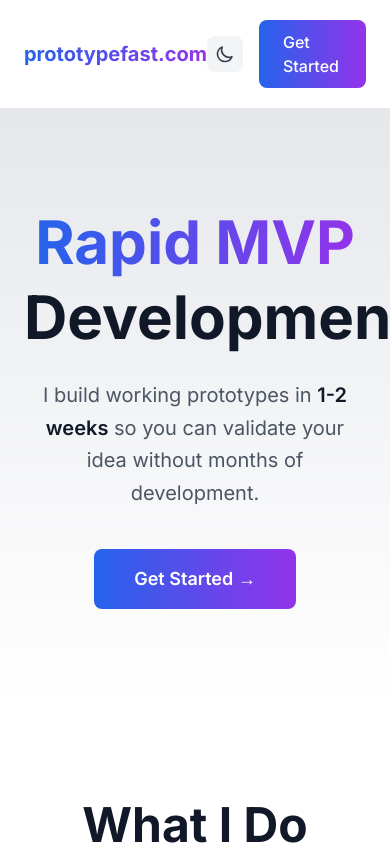
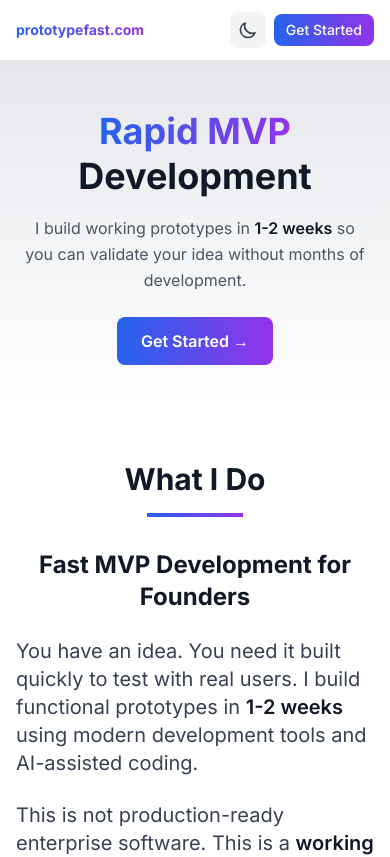
Before and after one commit to gabrielonicala/prototypefast, a Next.js app: page / in a window 390 px wide. Shown: the top 857 px of the page. Built offline with nearby package versions, Linux system fonts and the light colour scheme.

Commit message:
Improve mobile responsiveness for iPhone and small screens

```diff
--- a/app/page.tsx
+++ b/app/page.tsx
@@ -8,13 +8,13 @@ export default function Home() {
     <main className="min-h-screen bg-white dark:bg-gray-900 text-gray-900 dark:text-gray-100 transition-colors">
       {/* Header */}
       <header className="border-b border-gray-200 dark:border-gray-800 bg-white/80 dark:bg-gray-900/80 backdrop-blur-sm sticky top-0 z-50">
-        <div className="max-w-6xl mx-auto px-6 py-5 flex justify-between items-center">
-          <div className="text-xl font-bold gradient-text">prototypefast.com</div>
-          <div className="flex items-center gap-4">
+        <div className="max-w-6xl mx-auto px-4 sm:px-6 py-3 sm:py-5 flex justify-between items-center gap-2">
+          <div className="text-sm sm:text-xl font-bold gradient-text truncate">prototypefast.com</div>
+          <div className="flex items-center gap-2 sm:gap-4 flex-shrink-0">
             <ThemeToggle />
             <SmoothScrollLink
               href="#contact"
-              className="px-6 py-2.5 bg-gradient-to-r from-blue-600 to-purple-600 text-white rounded-lg font-medium hover:shadow-lg hover:scale-105 transition-all duration-200"
+              className="px-3 py-1.5 sm:px-6 sm:py-2.5 bg-gradient-to-r from-blue-600 to-purple-600 text-white rounded-lg text-sm sm:text-base font-medium hover:shadow-lg hover:scale-105 transition-all duration-200 whitespace-nowrap"
             >
               Get Started
             </SmoothScrollLink>
@@ -23,20 +23,20 @@ export default function Home() {
       </header>
 
       {/* Hero Section */}
-      <section className="relative py-24 text-center overflow-hidden bg-gradient-to-b from-gray-200 via-gray-100 to-white dark:from-gray-800 dark:via-gray-800 dark:to-gray-900">
-        <div className="max-w-6xl mx-auto px-6 relative">
-          <h1 className="text-6xl md:text-7xl font-bold mb-6 leading-tight">
+      <section className="relative py-12 sm:py-24 text-center overflow-hidden bg-gradient-to-b from-gray-200 via-gray-100 to-white dark:from-gray-800 dark:via-gray-800 dark:to-gray-900">
+        <div className="max-w-6xl mx-auto px-4 sm:px-6 relative">
+          <h1 className="text-4xl sm:text-5xl md:text-6xl lg:text-7xl font-bold mb-4 sm:mb-6 leading-tight">
             <span className="gradient-text">Rapid MVP</span>
             <br />
             Development
           </h1>
-          <p className="text-xl md:text-2xl text-gray-600 dark:text-gray-300 mb-10 max-w-3xl mx-auto leading-relaxed">
+          <p className="text-base sm:text-xl md:text-2xl text-gray-600 dark:text-gray-300 mb-6 sm:mb-10 max-w-3xl mx-auto leading-relaxed px-2">
             I build working prototypes in <span className="font-semibold text-gray-900 dark:text-white">1-2 weeks</span> so you can validate your idea
             without months of development.
           </p>
           <SmoothScrollLink
             href="#contact"
-            className="inline-block px-10 py-4 bg-gradient-to-r from-blue-600 to-purple-600 text-white rounded-lg text-lg font-semibold hover:shadow-xl hover:scale-105 transition-all duration-200"
+            className="inline-block px-6 sm:px-10 py-3 sm:py-4 bg-gradient-to-r from-blue-600 to-purple-600 text-white rounded-lg text-base sm:text-lg font-semibold hover:shadow-xl hover:scale-105 transition-all duration-200"
           >
             Get Started →
           </SmoothScrollLink>
@@ -44,13 +44,13 @@ export default function Home() {
       </section>
 
       {/* What I Do */}
-      <section className="max-w-6xl mx-auto px-6 py-24">
-        <div className="text-center mb-16">
-          <h2 className="text-5xl font-bold mb-4">What I Do</h2>
+      <section className="max-w-6xl mx-auto px-4 sm:px-6 py-12 sm:py-24">
+        <div className="text-center mb-8 sm:mb-16">
+          <h2 className="text-3xl sm:text-4xl md:text-5xl font-bold mb-4">What I Do</h2>
           <div className="w-24 h-1 bg-gradient-to-r from-blue-600 to-purple-600 mx-auto"></div>
         </div>
         <div className="max-w-4xl mx-auto">
-          <h3 className="text-3xl font-bold mb-8 text-center">
+          <h3 className="text-2xl sm:text-3xl font-bold mb-6 sm:mb-8 text-center">
             Fast MVP Development for Founders
           </h3>
           <div className="space-y-6 text-lg text-gray-700 dark:text-gray-300 leading-relaxed">
@@ -89,9 +89,9 @@ export default function Home() {
       </section>
 
       {/* Recent Projects */}
-      <section className="max-w-6xl mx-auto px-6 py-16 bg-gradient-to-b from-gray-50 to-white dark:from-gray-800 dark:to-gray-900">
-        <div className="text-center mb-12">
-          <h2 className="text-5xl font-bold mb-4">Recent Projects</h2>
+      <section className="max-w-6xl mx-auto px-4 sm:px-6 py-12 sm:py-16 bg-gradient-to-b from-gray-50 to-white dark:from-gray-800 dark:to-gray-900">
+        <div className="text-center mb-8 sm:mb-12">
+          <h2 className="text-3xl sm:text-4xl md:text-5xl font-bold mb-4">Recent Projects</h2>
           <div className="w-24 h-1 bg-gradient-to-r from-blue-600 to-purple-600 mx-auto"></div>
         </div>
         <div className="grid md:grid-cols-2 gap-8">
@@ -179,9 +179,9 @@ export default function Home() {
       </section>
 
       {/* How It Works */}
-      <section className="max-w-6xl mx-auto px-6 py-24">
-        <div className="text-center mb-16">
-          <h2 className="text-5xl font-bold mb-4">How It Works</h2>
+      <section className="max-w-6xl mx-auto px-4 sm:px-6 py-12 sm:py-24">
+        <div className="text-center mb-8 sm:mb-16">
+          <h2 className="text-3xl sm:text-4xl md:text-5xl font-bold mb-4">How It Works</h2>
           <div className="w-24 h-1 bg-gradient-to-r from-blue-600 to-purple-600 mx-auto"></div>
         </div>
         <div className="grid md:grid-cols-2 lg:grid-cols-4 gap-6">
@@ -237,15 +237,15 @@ export default function Home() {
       </section>
 
       {/* Pricing */}
-      <section className="max-w-6xl mx-auto px-6 py-24 bg-gradient-to-b from-white to-gray-50 dark:from-gray-900 dark:to-gray-800">
-        <div className="text-center mb-16">
-          <h2 className="text-5xl font-bold mb-4">Pricing</h2>
+      <section className="max-w-6xl mx-auto px-4 sm:px-6 py-12 sm:py-24 bg-gradient-to-b from-white to-gray-50 dark:from-gray-900 dark:to-gray-800">
+        <div className="text-center mb-8 sm:mb-16">
+          <h2 className="text-3xl sm:text-4xl md:text-5xl font-bold mb-4">Pricing</h2>
           <div className="w-24 h-1 bg-gradient-to-r from-blue-600 to-purple-600 mx-auto"></div>
         </div>
         <div className="max-w-4xl mx-auto">
-          <div className="bg-white dark:bg-gray-800 rounded-2xl shadow-xl p-10 border border-gray-100 dark:border-gray-700">
-            <div className="text-center mb-10">
-              <div className="text-5xl font-bold gradient-text mb-2">$2,000 - $3,000</div>
+          <div className="bg-white dark:bg-gray-800 rounded-2xl shadow-xl p-6 sm:p-10 border border-gray-100 dark:border-gray-700">
+            <div className="text-center mb-6 sm:mb-10">
+              <div className="text-3xl sm:text-4xl md:text-5xl font-bold gradient-text mb-2">$2,000 - $3,000</div>
               <p className="text-xl text-gray-600 dark:text-gray-400">per project</p>
             </div>
 
@@ -304,9 +304,9 @@ export default function Home() {
       </section>
 
       {/* What You Get */}
-      <section className="max-w-6xl mx-auto px-6 py-24">
-        <div className="text-center mb-16">
-          <h2 className="text-5xl font-bold mb-4">What You Get</h2>
+      <section className="max-w-6xl mx-auto px-4 sm:px-6 py-12 sm:py-24">
+        <div className="text-center mb-8 sm:mb-16">
+          <h2 className="text-3xl sm:text-4xl md:text-5xl font-bold mb-4">What You Get</h2>
           <div className="w-24 h-1 bg-gradient-to-r from-blue-600 to-purple-600 mx-auto"></div>
         </div>
         <div className="max-w-4xl mx-auto grid md:grid-cols-2 gap-8">
@@ -360,9 +360,9 @@ export default function Home() {
       </section>
 
       {/* Tech Stack */}
-      <section className="max-w-6xl mx-auto px-6 py-24 bg-gradient-to-b from-gray-50 to-white dark:from-gray-800 dark:to-gray-900">
-        <div className="text-center mb-12">
-          <h2 className="text-5xl font-bold mb-4">Tech Stack</h2>
+      <section className="max-w-6xl mx-auto px-4 sm:px-6 py-12 sm:py-24 bg-gradient-to-b from-gray-50 to-white dark:from-gray-800 dark:to-gray-900">
+        <div className="text-center mb-8 sm:mb-12">
+          <h2 className="text-3xl sm:text-4xl md:text-5xl font-bold mb-4">Tech Stack</h2>
           <div className="w-24 h-1 bg-gradient-to-r from-blue-600 to-purple-600 mx-auto mb-6"></div>
           <p className="text-gray-700 dark:text-gray-300 text-lg max-w-2xl mx-auto">
             I use modern, well-documented tools and AI-assisted development to move fast without sacrificing quality.
@@ -381,9 +381,9 @@ export default function Home() {
       </section>
 
       {/* FAQ */}
-      <section className="max-w-6xl mx-auto px-6 py-24">
-        <div className="text-center mb-16">
-          <h2 className="text-5xl font-bold mb-4">FAQ</h2>
+      <section className="max-w-6xl mx-auto px-4 sm:px-6 py-12 sm:py-24">
+        <div className="text-center mb-8 sm:mb-16">
+          <h2 className="text-3xl sm:text-4xl md:text-5xl font-bold mb-4">FAQ</h2>
           <div className="w-24 h-1 bg-gradient-to-r from-blue-600 to-purple-600 mx-auto"></div>
         </div>
         <div className="max-w-3xl mx-auto space-y-4">
@@ -433,16 +433,16 @@ export default function Home() {
       </section>
 
       {/* Contact */}
-      <section id="contact" className="max-w-6xl mx-auto px-6 py-24 bg-gradient-to-br from-blue-50 via-purple-50 to-pink-50 dark:from-gray-800 dark:via-gray-900 dark:to-gray-800">
+      <section id="contact" className="max-w-6xl mx-auto px-4 sm:px-6 py-12 sm:py-24 bg-gradient-to-br from-blue-50 via-purple-50 to-pink-50 dark:from-gray-800 dark:via-gray-900 dark:to-gray-800">
         <div className="max-w-2xl mx-auto text-center">
-          <h2 className="text-5xl font-bold mb-4">Contact</h2>
-          <div className="w-24 h-1 bg-gradient-to-r from-blue-600 to-purple-600 mx-auto mb-8"></div>
-          <p className="text-2xl mb-12 text-gray-700 dark:text-gray-300">Ready to build your MVP?</p>
-          <div className="bg-white dark:bg-gray-800 rounded-2xl shadow-xl p-10 border border-gray-100 dark:border-gray-700">
+          <h2 className="text-3xl sm:text-4xl md:text-5xl font-bold mb-4">Contact</h2>
+          <div className="w-24 h-1 bg-gradient-to-r from-blue-600 to-purple-600 mx-auto mb-6 sm:mb-8"></div>
+          <p className="text-xl sm:text-2xl mb-8 sm:mb-12 text-gray-700 dark:text-gray-300 px-2">Ready to build your MVP?</p>
+          <div className="bg-white dark:bg-gray-800 rounded-2xl shadow-xl p-6 sm:p-10 border border-gray-100 dark:border-gray-700">
             <div className="space-y-6">
               <a
                 href="mailto:contact@prototypefast.com"
-                className="block w-full px-8 py-4 bg-gradient-to-r from-blue-600 to-purple-600 text-white rounded-lg font-semibold text-lg hover:shadow-lg hover:scale-105 transition-all duration-200"
+                className="block w-full px-4 sm:px-8 py-3 sm:py-4 bg-gradient-to-r from-blue-600 to-purple-600 text-white rounded-lg font-semibold text-sm sm:text-lg hover:shadow-lg hover:scale-105 transition-all duration-200 break-all sm:break-normal"
               >
                 📧 contact@prototypefast.com
               </a>
@@ -451,7 +451,7 @@ export default function Home() {
                 href="https://app.cal.eu/prototypefast"
                 target="_blank"
                 rel="noopener noreferrer"
-                className="block w-full px-8 py-4 bg-white dark:bg-gray-700 border-2 border-gray-300 dark:border-gray-600 text-gray-900 dark:text-white rounded-lg font-semibold text-lg hover:border-blue-600 dark:hover:border-blue-500 hover:shadow-lg transition-all duration-200"
+                className="block w-full px-4 sm:px-8 py-3 sm:py-4 bg-white dark:bg-gray-700 border-2 border-gray-300 dark:border-gray-600 text-gray-900 dark:text-white rounded-lg font-semibold text-sm sm:text-lg hover:border-blue-600 dark:hover:border-blue-500 hover:shadow-lg transition-all duration-200"
               >
                 📅 Schedule a Call
               </a>
```
